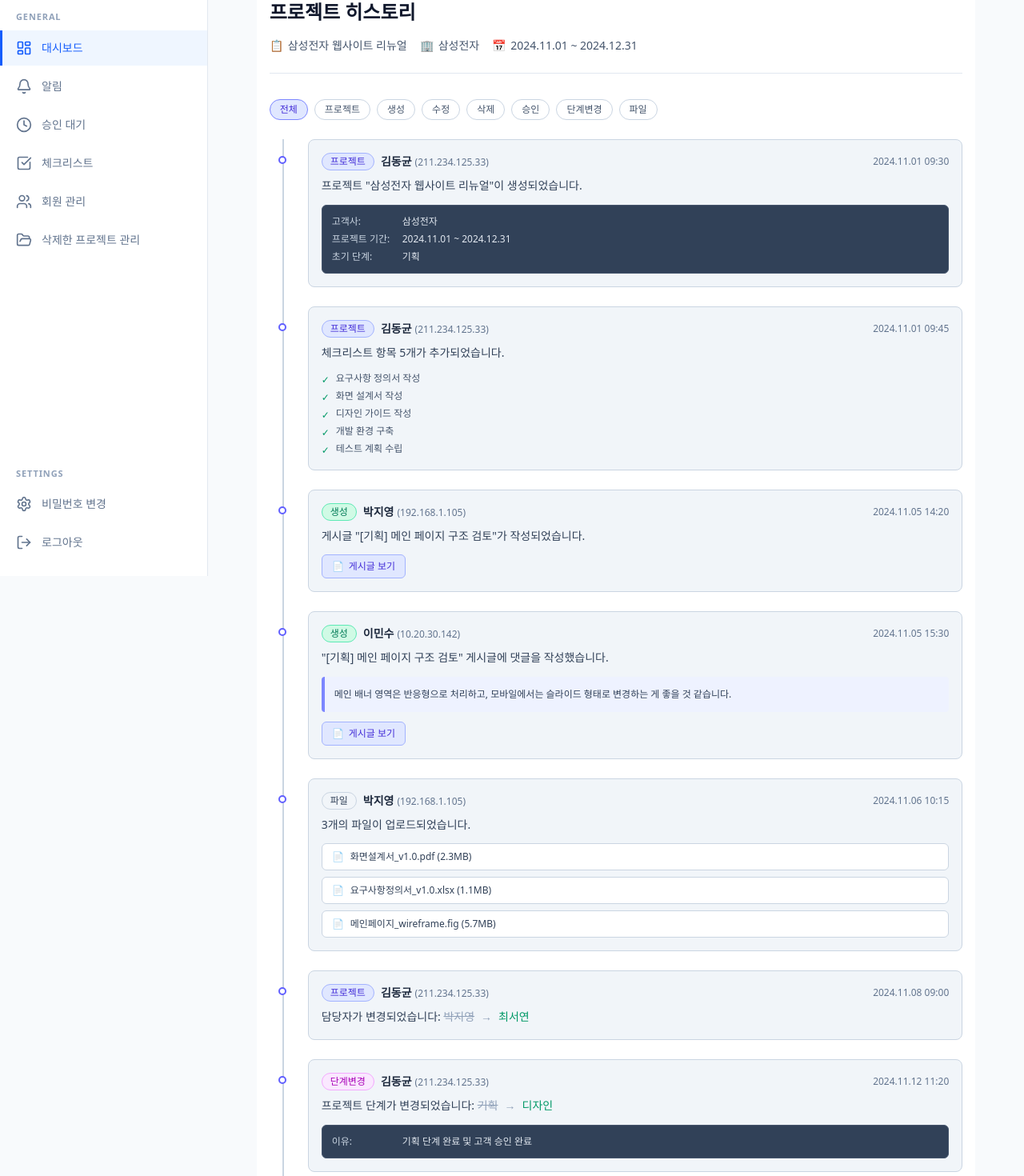
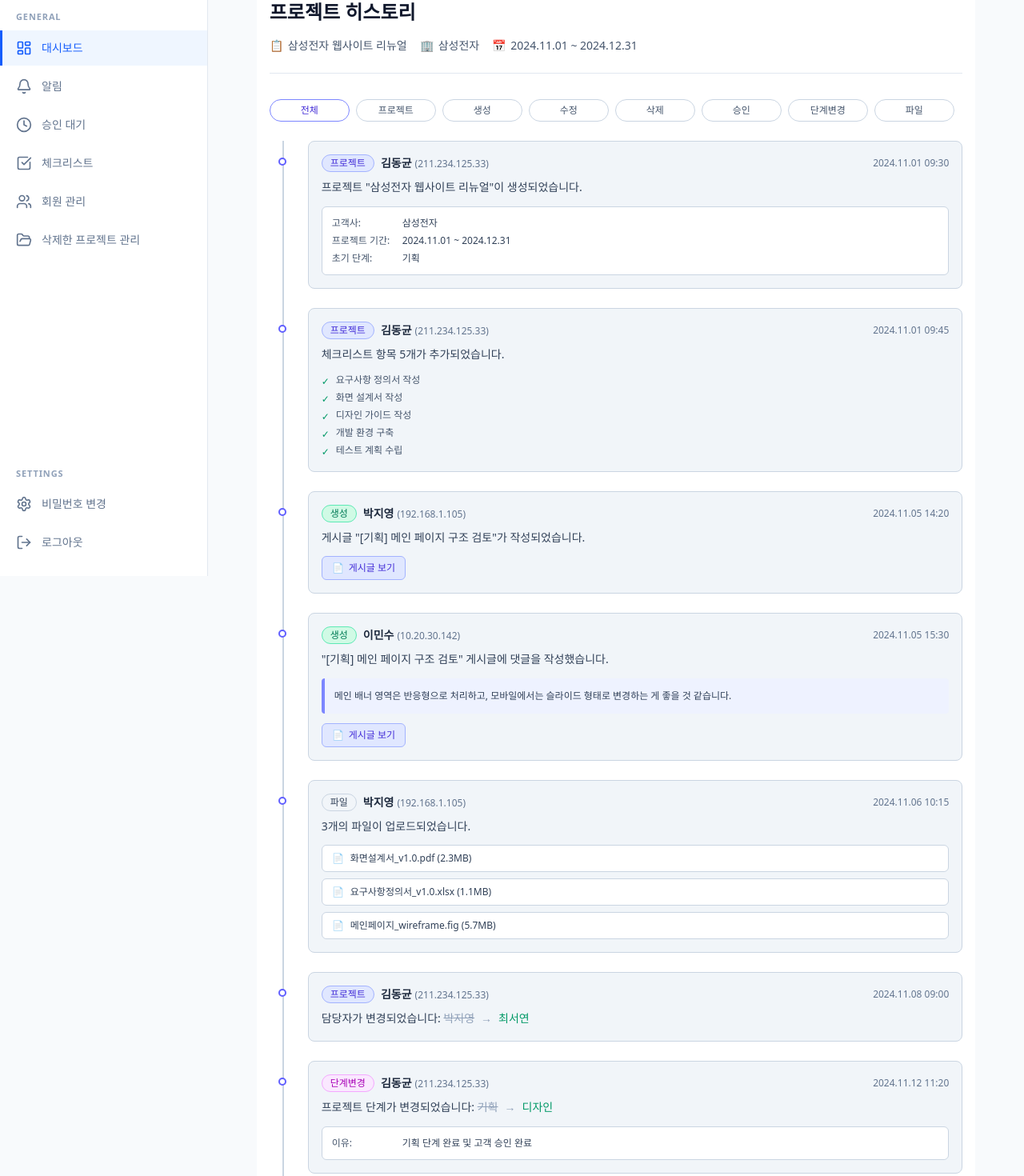
Before and after one commit to FC-KDT-BackEnd13-Final-Project/isthisteamtwoteam-client, a React (Vite) app: page /project/project-history/1 in a window 1280 px wide. Shown: the part 80-1550 px from the top of the page at 80% size. Built offline with nearby package versions, Linux system fonts and the light colour scheme.

Commit message:
refactoring: 색 수정

```diff
--- a/src/entities/history/ui/ProjectHistoryItem.jsx
+++ b/src/entities/history/ui/ProjectHistoryItem.jsx
@@ -52,45 +52,45 @@ export default function ProjectHistoryItem({ item }) {
 
         {/* 상세 정보 */}
         {detail && (
-          <div className="mt-3 p-3 bg-slate-700 border border-slate-600 rounded-md text-xs space-y-1.5">
+          <div className="mt-3 p-3 bg-white border border-slate-300 rounded-md text-xs space-y-1.5">
             {detail.client && (
               <div className="flex gap-2">
-                <span className="font-medium text-slate-300 min-w-20">
+                <span className="font-medium text-slate-600 min-w-20">
                   고객사:
                 </span>
-                <span className="text-slate-200">{detail.client}</span>
+                <span className="text-slate-700">{detail.client}</span>
               </div>
             )}
             {detail.period && (
               <div className="flex gap-2">
-                <span className="font-medium text-slate-300 min-w-20">
+                <span className="font-medium text-slate-600 min-w-20">
                   프로젝트 기간:
                 </span>
-                <span className="text-slate-200">{detail.period}</span>
+                <span className="text-slate-700">{detail.period}</span>
               </div>
             )}
             {detail.step && (
               <div className="flex gap-2">
-                <span className="font-medium text-slate-300 min-w-20">
+                <span className="font-medium text-slate-600 min-w-20">
                   초기 단계:
                 </span>
-                <span className="text-slate-200">{detail.step}</span>
+                <span className="text-slate-700">{detail.step}</span>
               </div>
             )}
             {detail.reason && (
               <div className="flex gap-2">
-                <span className="font-medium text-slate-300 min-w-20">
+                <span className="font-medium text-slate-600 min-w-20">
                   이유:
                 </span>
-                <span className="text-slate-200">{detail.reason}</span>
+                <span className="text-slate-700">{detail.reason}</span>
               </div>
             )}
             {detail.approver && (
               <div className="flex gap-2">
-                <span className="font-medium text-slate-300 min-w-20">
+                <span className="font-medium text-slate-600 min-w-20">
                   승인자:
                 </span>
-                <span className="text-slate-200">{detail.approver}</span>
+                <span className="text-slate-700">{detail.approver}</span>
               </div>
             )}
           </div>
--- a/src/features/history-filter/ui/HistoryFilter.jsx
+++ b/src/features/history-filter/ui/HistoryFilter.jsx
@@ -20,10 +20,10 @@ export default function HistoryFilter({ activeFilter = "all", onChange }) {
             type="button"
             onClick={() => onChange(f.key)}
             className={[
-              "inline-flex items-center rounded-full border px-3 py-1 text-xs font-medium transition",
+              "inline-flex items-center justify-center rounded-full border text-xs font-medium transition w-[100px] h-7 bg-white",
               isActive
-                ? "border-indigo-400 bg-indigo-100 text-indigo-700"
-                : "border-slate-300 bg-white text-slate-600 hover:border-slate-400 hover:bg-slate-50",
+                ? "border-indigo-400 text-indigo-700"
+                : "border-slate-300 text-slate-600 hover:border-slate-400 hover:bg-slate-50",
             ].join(" ")}
           >
             {f.label}
```
